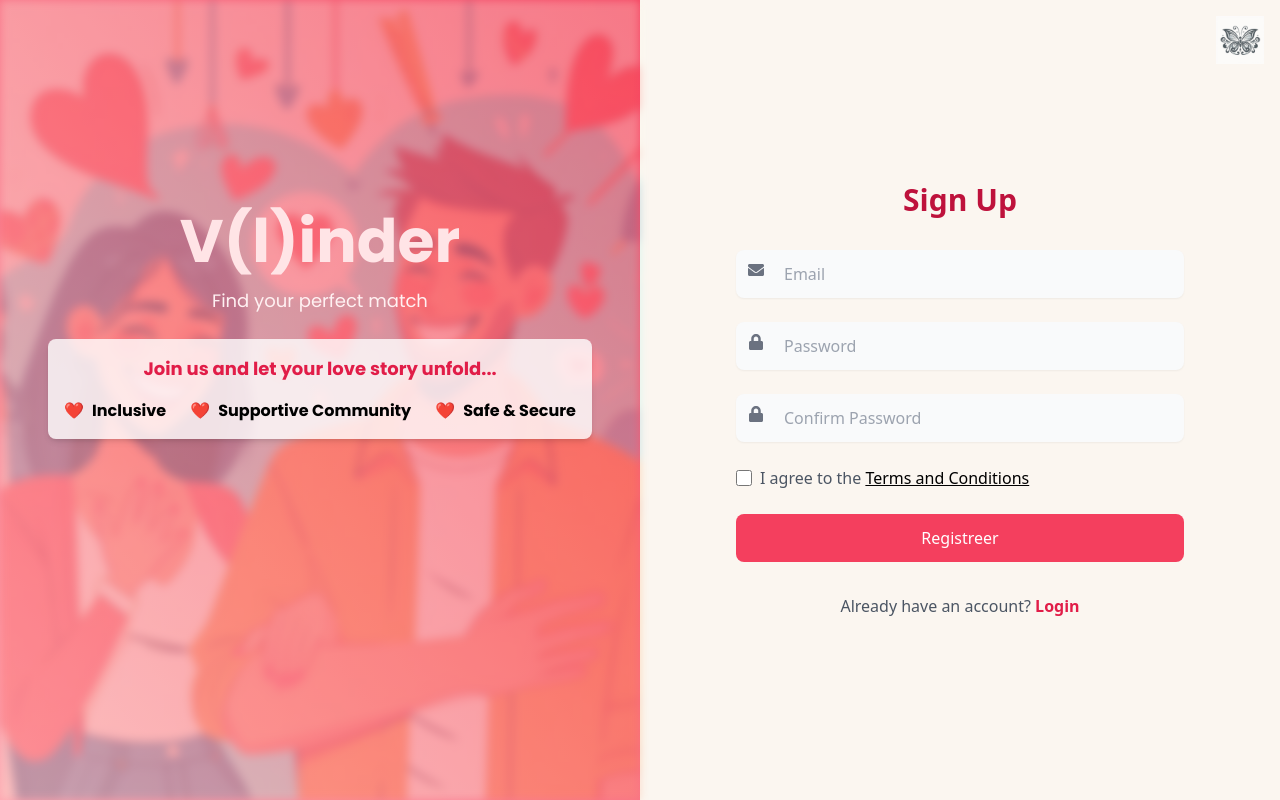
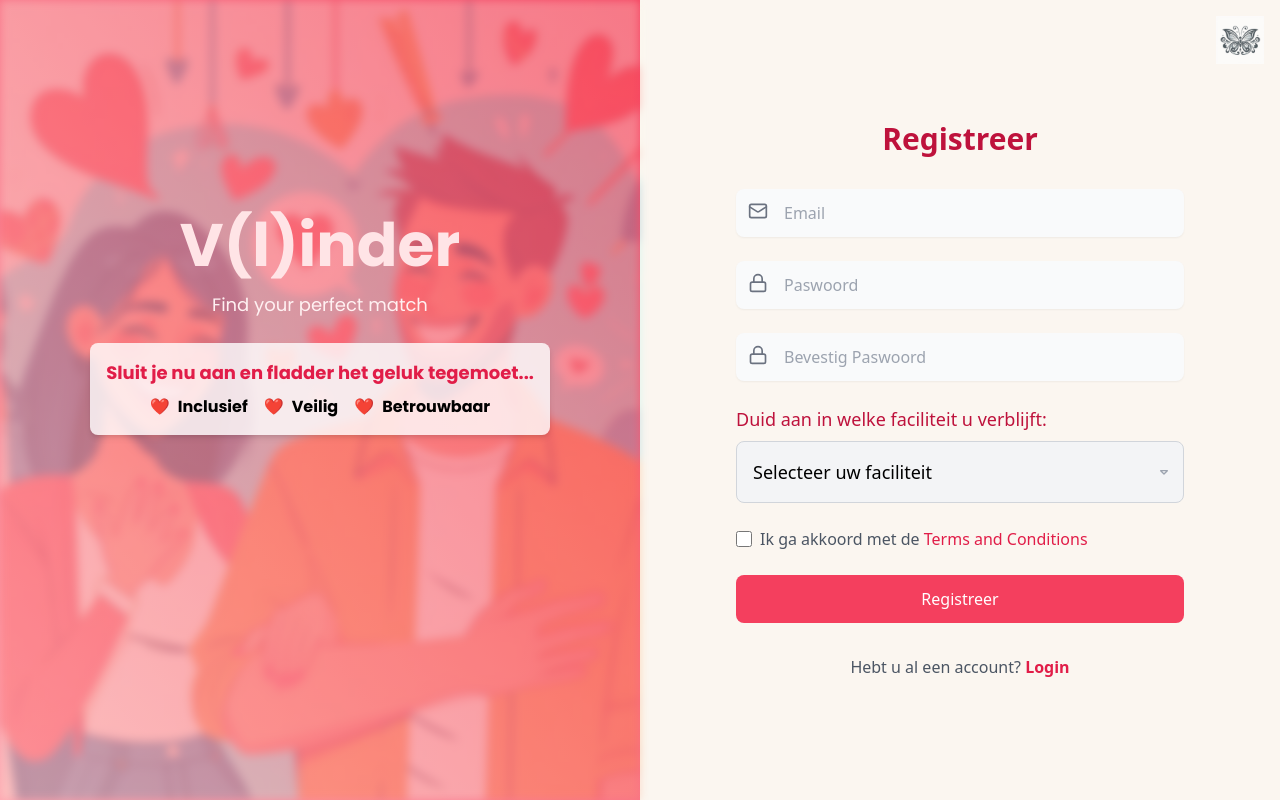
Before and after one commit to remcohofmans/RnD, a React (Create React App) app: page /login in a window 1280 px wide. Both pictures are taken after a click on the button "Registreer hier". Built offline with nearby package versions, Linux system fonts and the light colour scheme; no server answers.

Commit message:
Translate to Dutch

```diff
--- a/src/Components/LoginRegister.jsx
+++ b/src/Components/LoginRegister.jsx
@@ -1,7 +1,7 @@
 import React, { useState } from 'react';
-import { FaUser, FaLock, FaEnvelope } from "react-icons/fa";
 import happyPeople from '../Assets/happyPeople.png';
 import butterflyIcon from '../Assets/Butterfly.png'; // Assuming the butterfly image is stored in Assets
+import { Mail, Lock } from 'lucide-react';
 
 const LoginRegister = ({ loginWithEmail, signUpWithEmail }) => {
   const [isLogin, setIsLogin] = useState(true);
@@ -18,6 +18,11 @@ const LoginRegister = ({ loginWithEmail, signUpWithEmail }) => {
   const [loginError, setLoginError] = useState('');
   const [signupError, setSignupError] = useState('');
 
+  // State for feedback
+  const [emailFeedback, setEmailFeedback] = useState('');
+  const [passwordFeedback, setPasswordFeedback] = useState('');
+  const [confirmPasswordFeedback, setConfirmPasswordFeedback] = useState('');
+
   const handleLoginSubmit = (e) => {
     e.preventDefault();
     if (!loginEmail || !loginPassword) {
@@ -30,12 +35,12 @@ const LoginRegister = ({ loginWithEmail, signUpWithEmail }) => {
 
   const handleSignUpSubmit = (e) => {
     e.preventDefault();
-    if (!signUpEmail || !signUpPassword || !isTermsAgreed || signUpPassword !== confirmPassword) {
+    if (!signUpEmail || !signUpPassword || !confirmPassword || !isTermsAgreed) {
+      console.error("Please provide email, password, confirm password, and agree to the terms for sign up.");
+      return;
+    }
     if (signUpPassword !== confirmPassword) {
-        setSignupError("Passwords do not match.");
-      } else {
-        setSignupError("Please fill all fields and agree to the terms.");
-      }
+      console.error("Passwords do not match.");
       return;
     }
     signUpWithEmail(signUpEmail, signUpPassword)
@@ -43,54 +48,81 @@ const LoginRegister = ({ loginWithEmail, signUpWithEmail }) => {
       .catch(() => setSignupError("Sign up failed. Please try again."));
   };
 
+  const handleEmailChange = (e) => {
+    const email = e.target.value;
+    setSignUpEmail(email);
+    // Simple email validation feedback
+    if (!/\S+@\S+\.\S+/.test(email)) {
+      setEmailFeedback('Please enter a valid email address.');
+    } else {
+      setEmailFeedback('');
+    }
+  };
+
+  const handlePasswordChange = (e) => {
+    const password = e.target.value;
+    setSignUpPassword(password);
+    // Simple password validation feedback
+    if (password.length < 6) {
+      setPasswordFeedback('Password must be at least 6 characters long.');
+    } else {
+      setPasswordFeedback('');
+    }
+  };
+
+  const handleConfirmPasswordChange = (e) => {
+    const password = e.target.value;
+    setConfirmPassword(password);
+    // Confirm password feedback
+    if (password !== signUpPassword) {
+      setConfirmPasswordFeedback('Passwords do not match.');
+    } else {
+      setConfirmPasswordFeedback('');
+    }
+  };
+
   return (
-    <div className="min-h-screen flex">
+    <div className="min-h-screen flex flex-col">
+
+{/* Split Layout Container */}
+<div className="flex flex-1">
   {/* Left Half */}
   <div className="w-1/2 flex flex-col items-center justify-center bg-gradient-to-tr from-[#fda4af] to-[#f43f5e] relative py-10">
     <div
       className="absolute top-0 right-0 bottom-0 left-0 opacity-30 bg-cover bg-center"
           style={{ backgroundImage: `url(${happyPeople})`, filter: 'blur(5px)' }}
       ></div>
+
+    {/* Title with Animation */}
     <div className={`relative z-10 text-center font-poppins transition-all duration-700 ${isLogin ? 'mt-0' : 'mt-[-150px]'}`}>
-          <h1 className="text-[#ffe4e6] text-6xl font-bold mb-4 font-cursive">V(l)inder</h1>
+      <h1 className="text-[#ffe4e6] text-6xl font-bold mb-4">V(l)inder</h1>
       <p className="text-[#fff1f2] text-lg mb-6">Find your perfect match</p>
 
+      {/* Registration Info Prompt */}
       {showRegisterInfo && (
-            <div className="mt-6 bg-white bg-opacity-80 shadow-md rounded-lg p-4 w-full mx-auto">
-              <h2 className="font-bold text-lg text-center text-[#e11d48]">Join us and let your love story unfold...</h2>
-              <div className="flex justify-between items-center text-center mt-4 space-x-6 w-full">
-                <div className="flex items-center space-x-2">
-                  <span>❤️</span>
-                  <strong>Inclusive</strong>
-                </div>
-                <div className="flex items-center space-x-2 whitespace-nowrap">
-                  <span>❤️</span>
-                  <strong>Supportive Community</strong>
-                </div>
-                <div className="flex items-center space-x-2 whitespace-nowrap">
-                  <span>❤️</span>
-                  <strong>Safe & Secure</strong>
-                </div>
+        <div className="mt-6 bg-white bg-opacity-80 shadow-md rounded-lg p-4 max-w-full mx-auto">
+          <h2 className="font-bold text-lg text-center text-[#e11d48]">Sluit je nu aan en fladder het geluk tegemoet...</h2>
+          <div className="flex justify-center items-center mt-2 gap-4 w-full">
+            <span className="flex items-center">
+              ❤️ <strong className="ml-2">Inclusief</strong>
+            </span>
+            <span className="flex items-center">
+              ❤️ <strong className="ml-2">Veilig</strong>
+            </span>
+            <span className="flex items-center">
+              ❤️ <strong className="ml-2">Betrouwbaar</strong>
+            </span>
           </div>
         </div>
       )}
     </div>
   </div>
 
+
 {/* Right Half */}
 <div className="w-1/2 flex flex-col justify-center p-12" style={{ backgroundColor: '#fbf6f0' }} >
 <div className="w-full max-w-md mx-auto">
-        <div className="flex items-center justify-center mb-8 relative">
-          {isLogin ? (
-            <>
-              <h2 className="text-3xl font-bold text-[#be123c]">Login</h2>
-            </>
-          ) : (
-            <>
-              <h2 className="text-3xl font-bold text-[#be123c]">Sign Up</h2>
-            </>
-          )}
-        </div>
+<h2 className="text-3xl font-bold text-[#be123c] text-center mb-8">{isLogin ? 'Welkom!' : 'Registreer'}</h2>
 
       {/* Position the butterfly icon in the top-right corner of the screen */}
       <img
@@ -98,14 +130,16 @@ const LoginRegister = ({ loginWithEmail, signUpWithEmail }) => {
         alt="Butterfly Icon"
         className="absolute top-4 right-4 w-12 h-12 opacity-70"
       />
+
 {isLogin ? (
   <form onSubmit={handleLoginSubmit} className="space-y-6">
+    {/* Email Input */}
     <div className="relative">
-            <FaEnvelope className={`absolute left-3 top-3 text-gray-500 ${focusEmail ? 'text-[#be123c]' : ''}`} />
+      <Mail className={`absolute left-3 top-3 w-5 h-5 text-gray-500 ${focusEmail ? 'text-[#be123c]' : ''}`} />
         <input
           type="email"
           value={loginEmail}
-              onChange={(e) => setLoginEmail(e.target.value)}
+          onChange={handleEmailChange}
           onFocus={() => setFocusEmail(true)}
           onBlur={() => setFocusEmail(false)}
           className="w-full py-3 px-12 bg-gray-50 rounded-lg shadow-sm focus:outline-none focus:ring-2 focus:ring-[#fda4af]"
@@ -113,8 +147,10 @@ const LoginRegister = ({ loginWithEmail, signUpWithEmail }) => {
           required
         />
     </div>
+
+      {/* Password Input */}
       <div className="relative">
-      <FaLock className={`absolute left-3 top-3 text-gray-500 ${focusPassword ? 'text-[#be123c]' : ''}`} />
+        <Lock className={`absolute left-3 top-3 w-5 h-5 text-gray-500 ${focusPassword ? 'text-[#be123c]' : ''}`} />
         <input
           type="password"
           value={loginPassword}
@@ -122,28 +158,27 @@ const LoginRegister = ({ loginWithEmail, signUpWithEmail }) => {
           onFocus={() => setFocusPassword(true)}
           onBlur={() => setFocusPassword(false)}
           className="w-full py-3 px-12 bg-gray-50 rounded-lg shadow-sm focus:outline-none focus:ring-2 focus:ring-[#fda4af]"
-        placeholder="Password"
+          placeholder="Paswoord"
           required
         />
       </div>
-
-    {loginError && <p className="text-red-600 text-center mt-2">{loginError}</p>}
 
       <button
         type="submit"
         className="w-full py-3 bg-[#e11d48] text-white rounded-lg hover:bg-[#be123c] transition-transform transform hover:scale-105"
       >
-      Login
+        Log in
       </button>
     </form>
     ) : (
     <form onSubmit={handleSignUpSubmit} className="space-y-6">
+      {/* Email Input */}
       <div className="relative">
-      <FaEnvelope className={`absolute left-3 top-3 text-gray-500 ${focusEmail ? 'text-[#be123c]' : ''}`} />
+        <Mail className={`absolute left-3 top-3 w-5 h-5 text-gray-500 ${focusEmail ? 'text-[#be123c]' : ''}`} />
         <input
           type="email"
           value={signUpEmail}
-        onChange={(e) => setSignUpEmail(e.target.value)}
+          onChange={handleEmailChange}
           onFocus={() => setFocusEmail(true)}
           onBlur={() => setFocusEmail(false)}
           className="w-full py-3 px-12 bg-gray-50 rounded-lg shadow-sm focus:outline-none focus:ring-2 focus:ring-[#fda4af]"
@@ -151,33 +186,63 @@ const LoginRegister = ({ loginWithEmail, signUpWithEmail }) => {
           required
         />
       </div>
+
+      {/* Password Input */}
       <div className="relative">
-      <FaLock className={`absolute left-3 top-3 text-gray-500 ${focusPassword ? 'text-[#be123c]' : ''}`} />
+        <Lock className={`absolute left-3 top-3 w-5 h-5 text-gray-500 ${focusPassword ? 'text-[#be123c]' : ''}`} />
         <input
           type="password"
           value={signUpPassword}
-        onChange={(e) => setSignUpPassword(e.target.value)}
+          onChange={handlePasswordChange}
           onFocus={() => setFocusPassword(true)}
           onBlur={() => setFocusPassword(false)}
           className="w-full py-3 px-12 bg-gray-50 rounded-lg shadow-sm focus:outline-none focus:ring-2 focus:ring-[#fda4af]"
-        placeholder="Password"
-        required
-      />
-    </div>
-    <div className="relative">
-      <FaLock className={`absolute left-3 top-3 text-gray-500 ${focusPassword ? 'text-[#be123c]' : ''}`} />
-      <input
-        type="password"
-        value={confirmPassword}
-        onChange={(e) => setConfirmPassword(e.target.value)}
-        className="w-full py-3 px-12 bg-gray-50 rounded-lg shadow-sm focus:outline-none focus:ring-2 focus:ring-[#fda4af]"
-        placeholder="Confirm Password"
+          placeholder="Paswoord"
           required
         />
       </div>
 
-    {signupError && <p className="text-red-600 text-center mt-2">{signupError}</p>}
+      <div className="relative">
+        <Lock className={`absolute left-3 top-3 w-5 h-5 text-gray-500`} />
+        <input
+          type="password"
+          value={confirmPassword}
+          onChange={handleConfirmPasswordChange}
+          className="w-full py-3 px-12 bg-gray-50 rounded-lg shadow-sm focus:outline-none focus:ring-2 focus:ring-[#fda4af]"
+          placeholder="Bevestig Paswoord"
+          required
+        />
+      </div>
 
+      {confirmPasswordFeedback && <p className="text-red-600 text-sm mt-1">{confirmPasswordFeedback}</p>}
+
+      {/* Facility Dropdown */}
+      <div className="mb-6">
+        <label htmlFor="facility" className="text-lg text-[#be123c]">
+          Duid aan in welke faciliteit u verblijft:
+        </label>
+        <div className="relative mt-2">
+          <select
+            id="facility"
+            className="w-full py-4 pl-4 pr-10 text-lg border border-gray-300 rounded-lg bg-gray-100 appearance-none"
+            required
+          >
+            <option value="" disabled selected>
+              Selecteer uw faciliteit
+            </option>
+            <option value="facility1">Facility 1</option>
+            <option value="facility2">Facility 2</option>
+            <option value="facility3">Facility 3</option>
+          </select>
+          <div className="absolute inset-y-0 right-0 flex items-center pr-3 pointer-events-none">
+            <svg className="w-4 h-4 text-gray-400" fill="none" viewBox="0 0 24 24" stroke="currentColor">
+              <path strokeLinecap="round" strokeLinejoin="round" strokeWidth={2} d="M7 10l5 5 5-5H7z" />
+            </svg>
+          </div>
+        </div>
+      </div>
+
+      {/* Terms Agreement */}
       <div className="flex items-center">
         <input
           type="checkbox"
@@ -186,25 +251,14 @@ const LoginRegister = ({ loginWithEmail, signUpWithEmail }) => {
           className="h-4 w-4 text-[#e11d48] focus:ring-[#fda4af]"
         />
         <label className="ml-2 text-gray-600">
-  I agree to the{" "}
-  <a
-    href="#"
-    className="text-[#000000] underline hover:text-[#1e40af]" // New color
-    onClick={(e) => {
-      e.preventDefault();
-      setShowTermsModal(true);
-    }}
-  >
-    Terms and Conditions
-  </a>
+          Ik ga akkoord met de <a href="#" className="text-[#e11d48]" onClick={(e) => { e.preventDefault(); setShowTermsModal(true); }}>Terms and Conditions</a>
         </label>
-
       </div>
 
       <button
         type="submit"
         className="w-full py-3 bg-[#f43f5e] text-white rounded-lg hover:bg-[#be123c] transition-transform transform hover:scale-105"
-                disabled={!isTermsAgreed}
+        disabled={!isTermsAgreed || signUpPassword !== confirmPassword}
         >
         Registreer
       </button>
@@ -214,7 +268,7 @@ const LoginRegister = ({ loginWithEmail, signUpWithEmail }) => {
     <div className="text-center mt-8">
             {isLogin ? (
               <p className="text-gray-600">
-                Heb je nog geen account?{' '}
+                Hebt u nog geen account?{' '}
                 <button
                   className="text-[#e11d48] hover:text-[#be123c] font-bold"
                   onClick={() => { setIsLogin(false); setShowRegisterInfo(true); }}
@@ -228,7 +282,7 @@ const LoginRegister = ({ loginWithEmail, signUpWithEmail }) => {
               </p>
             ) : (
               <p className="text-gray-600">
-                Already have an account?{' '}
+                Hebt u al een account?{' '}
                 <button
                   className="text-[#e11d48] hover:text-[#be123c] font-bold"
                   onClick={() => { setIsLogin(true); setShowRegisterInfo(false); }}
@@ -238,26 +292,28 @@ const LoginRegister = ({ loginWithEmail, signUpWithEmail }) => {
               </p>
             )}
           </div>
+  </div>
+</div>
 
           {showTermsModal && (
             <div className="fixed inset-0 bg-[#881337] bg-opacity-70 flex items-center justify-center z-50">
               <div className="bg-white rounded-lg w-11/12 max-w-lg p-6">
-                <h2 className="text-2xl font-bold mb-4 text-[#be123c]">Terms and Conditions</h2>
+                <h2 className="text-2xl font-bold mb-4 text-[#be123c]">Algemene Voorwaarden</h2>
                 <div className="mb-6 overflow-y-scroll h-64 p-4 border rounded-lg">
                   <p className="text-gray-600">
-                    Welcome to our platform. By accessing and using our services, you agree to comply with the following terms and conditions:
+                    Welkom op ons platform. Door onze diensten te gebruiken, stemt u ermee in zich te houden aan de volgende voorwaarden:
                     <br /><br />
-                    1. <strong>Acceptance of Terms:</strong> By creating an account, you agree to be bound by these terms and any amendments.
+                    1. <strong>Aanvaarding van de Voorwaarden:</strong> Door een account aan te maken, gaat u akkoord met deze voorwaarden en eventuele wijzigingen.
                     <br /><br />
-                    2. <strong>Privacy Policy:</strong> Your personal data is protected under our privacy policy.
+                    2. <strong>Privacybeleid:</strong> Uw persoonlijke gegevens worden beschermd volgens ons privacybeleid.
                     <br /><br />
-                    3. <strong>Account Responsibilities:</strong> You are responsible for maintaining the confidentiality of your account.
+                    3. <strong>Accountverantwoordelijkheden:</strong> U zowel als de begeleider die u toegewezen werd, zijn verantwoordelijk voor het bewaren van de vertrouwelijkheid van uw account.
                     <br /><br />
-                    4. <strong>Prohibited Activities:</strong> You may not engage in illegal or harmful activities on this platform.
+                    4. <strong>Verboden Activiteiten:</strong> U mag zich niet bezighouden met illegale of schadelijke activiteiten op dit platform.
                     <br /><br />
-                    5. <strong>Termination:</strong> We reserve the right to suspend or terminate your account at any time.
+                    5. <strong>Beëindiging:</strong> Wij behouden ons het recht voor om uw account op elk moment te schorsen of te beëindigen.
                     <br /><br />
-                    And so on...
+                    Enzovoort...
                   </p>
                 </div>
                 <div className="flex items-center mb-6">
@@ -269,7 +325,7 @@ const LoginRegister = ({ loginWithEmail, signUpWithEmail }) => {
                     onChange={() => setIsTermsAgreed(!isTermsAgreed)}
                   />
                   <label htmlFor="agreeTerms" className="text-gray-600">
-                    I have read and agree to the terms and conditions
+                    Ik heb de algemene voorwaarden gelezen en ga akkoord
                   </label>
                 </div>
                 <button
@@ -277,14 +333,13 @@ const LoginRegister = ({ loginWithEmail, signUpWithEmail }) => {
                   className={`w-full py-3 text-white ${isTermsAgreed ? 'bg-[#e11d48]' : 'bg-gray-400 cursor-not-allowed'} rounded-lg transition-transform duration-300`}
                   disabled={!isTermsAgreed}
                 >
-                  Close
+                  Sluit
                 </button>
               </div>
             </div>
           )}
         </div>
       </div>
-    </div>
   );
 };
 
```
Lines whose indentation alone changed are shown as unchanged.
